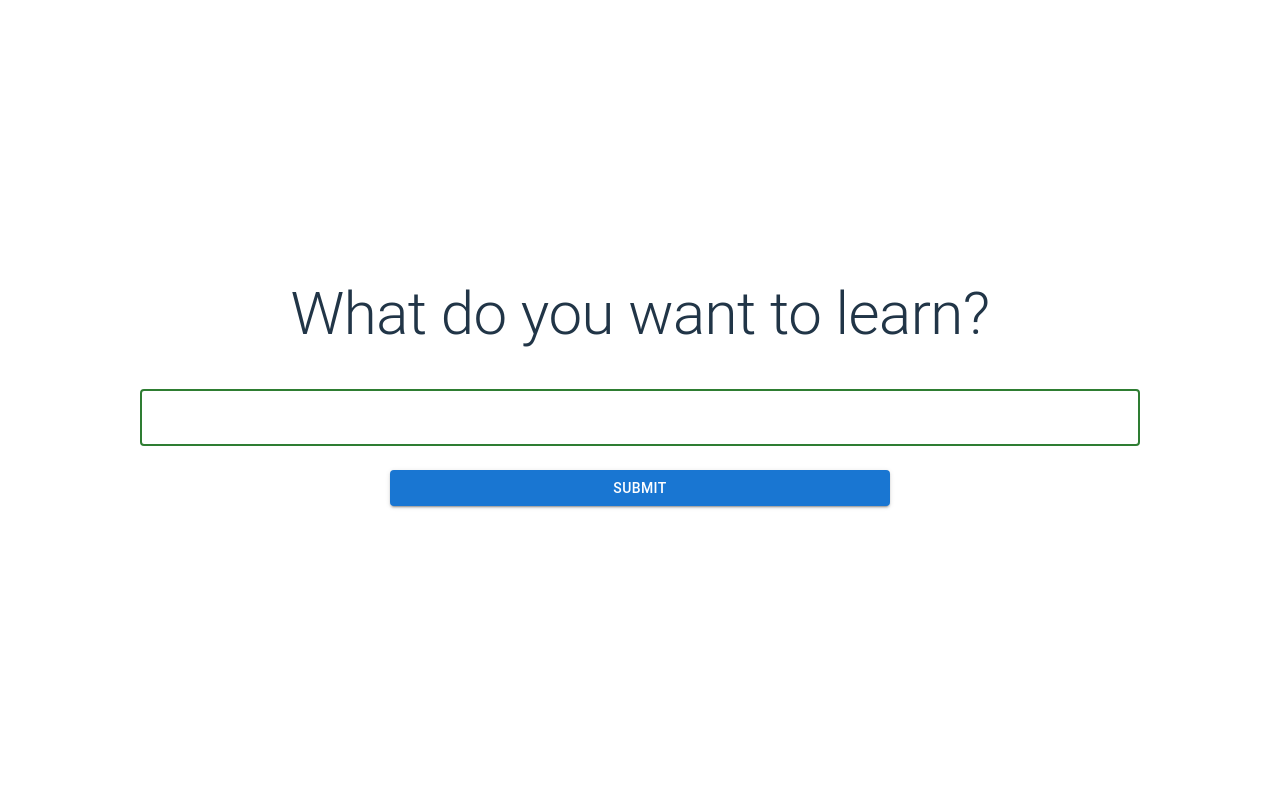
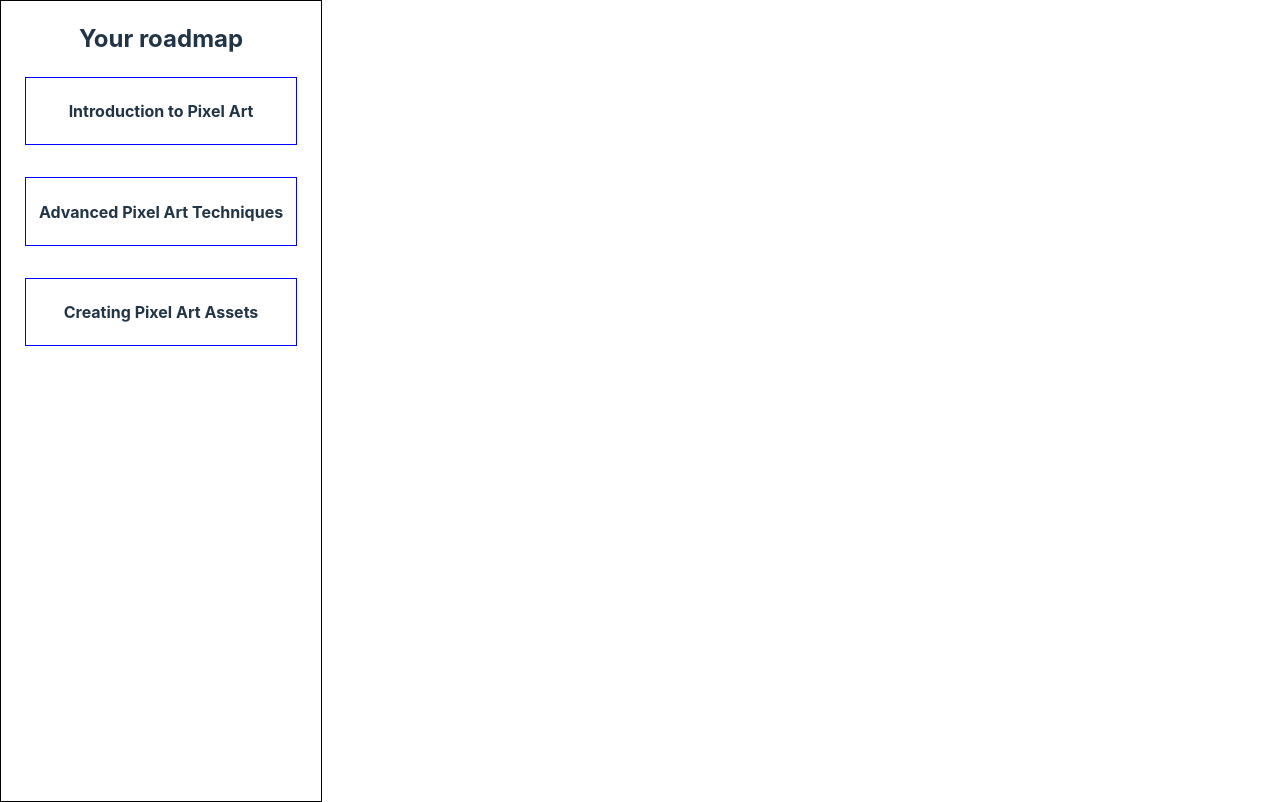
Before and after one commit to amsierco/mhack16-legacy, a React (Vite) app: page /roadmap in a window 1280 px wide. Built offline with nearby package versions, Linux system fonts and the light colour scheme.

Commit message:
init sidebar

```diff
--- a/components/Node.jsx
+++ b/components/Node.jsx
@@ -1,20 +1,23 @@
-import React from 'react';
-
-// Import css
+import React, {useState, useEffect} from 'react';
 
 // Road map component
 const Node = ({lesson}) => {
-
     const title = lesson.title;
     const content = lesson.content;
-    const steps = lesson.steps;
+    const [hover, setHover] = useState(false);
+
+    useEffect(() => {
+    }, [])
 
     return (
-        <>
-            <div>{lesson.id}</div>
-            <div>{lesson.title}</div>
-            <div>{lesson.data}</div>
-        </>
+        <div
+            className='node-el'
+            onMouseEnter={() => setHover(!hover)}
+            onMouseLeave={() => setHover(!hover)}
+        >
+            <h4>{title}</h4>
+            {hover ? <div>{content}</div> : null }
+        </div>
     );
 }
 
--- a/components/RoadMap.css
+++ b/components/RoadMap.css
@@ -0,0 +1,39 @@
+/* Global */
+#root {
+    width: 100vw;
+    height: 100vh;
+    padding: 0;
+}
+
+/* Timeline container */
+.roadmap-container {
+    width: 25%;
+    height: 100vh;
+    padding: 0;
+    text-align: center;
+    border: 1px solid black;
+    display: flex;
+    flex-direction: column;
+    justify-content: center;
+    align-items: center;
+}
+
+/* Lesson nodes container within Timeline */
+.list-container {
+    height: 100%;
+    width: 85%;
+    display: flex;
+    flex-direction: column;
+    align-items: left;
+    gap: 2rem;
+}
+
+/* List */
+#list {
+    padding: 0;
+}
+
+/* Individual lesson node */
+.node-el {
+    border: 1px solid blue;
+}
--- a/components/RoadMap.jsx
+++ b/components/RoadMap.jsx
@@ -7,40 +7,18 @@ import Node from './Node';
 import './RoadMap.css';
 
 // Road map component
-const RoadMap = () => {
-
-    const json_data = { // Test data
-        lessons: [
-            {
-                id: 1,
-                title: 'title',
-                data: 'beans'
-            },
-            {
-                id: 1,
-                title: 'title',
-                data: 'beans'
-            }
-        ]
-    };
-
-
+const RoadMap = ({data}) => {
     return (
         <div className='roadmap-container'>
             <h2>Your roadmap</h2>
             <div className='list-container'>
-                <ul>
-                {json_data.lessons.map((lesson) => {
+                {data.lessonPlans.map((lesson) => {
                     return (
-                        <li key={1}>
+                        <div key={lesson.title} id='list'>
                             <Node lesson={lesson} />
-                        </li>
+                        </div>
                     );
                 })}
-                </ul>
-            </div>
-            <div className='practice-container'>
-
             </div>
         </div>
     );
--- a/src/App.jsx
+++ b/src/App.jsx
@@ -22,7 +22,8 @@ function App() {
     //   </BrowserRouter>
     //   </>
 
-    <LandingPage/>
+    //<LandingPage/>
+    <RoadMap data={jsonData} />
     // <RoadMap lesson={firstLesson}/>
     // <Page lesson={firstLesson}/>
   )
```
